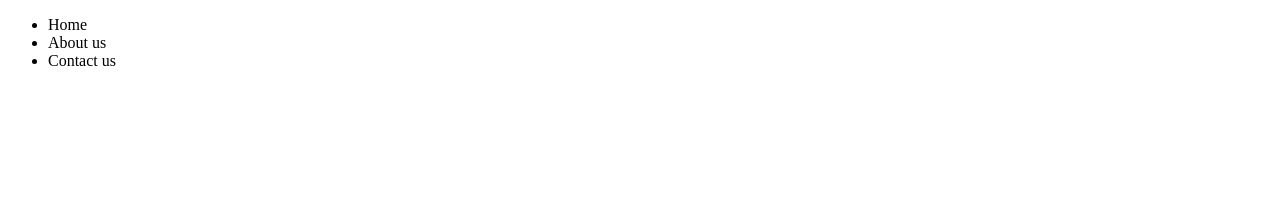
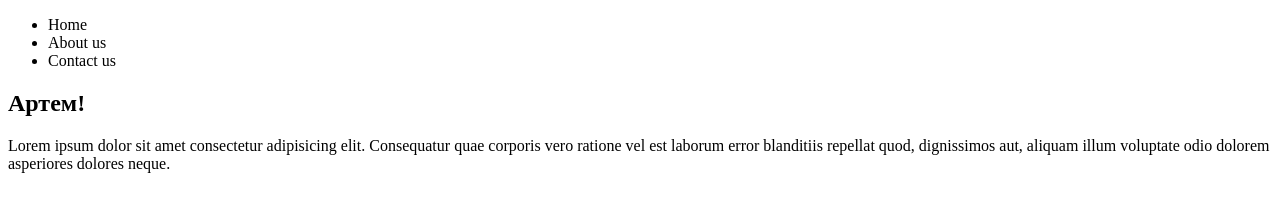
Before and after one commit to dtre190808/first-project, a plain HTML site: page index.html in a window 1280 px wide. Drawn offline with Linux system fonts and the light colour scheme.

Commit message:
Добавлена секция main

```diff
--- a/index.html
+++ b/index.html
@@ -15,5 +15,9 @@
         </ul>
       </header>
     </section>
+    <section class="main-section">
+      <h1>Артем!</h1>
+      <p>Lorem ipsum dolor sit amet consectetur adipisicing elit. Consequatur quae corporis vero ratione vel est laborum error blanditiis repellat quod, dignissimos aut, aliquam illum voluptate odio dolorem asperiores dolores neque.</p>
+    </section>
 </body>
 </html>
```
